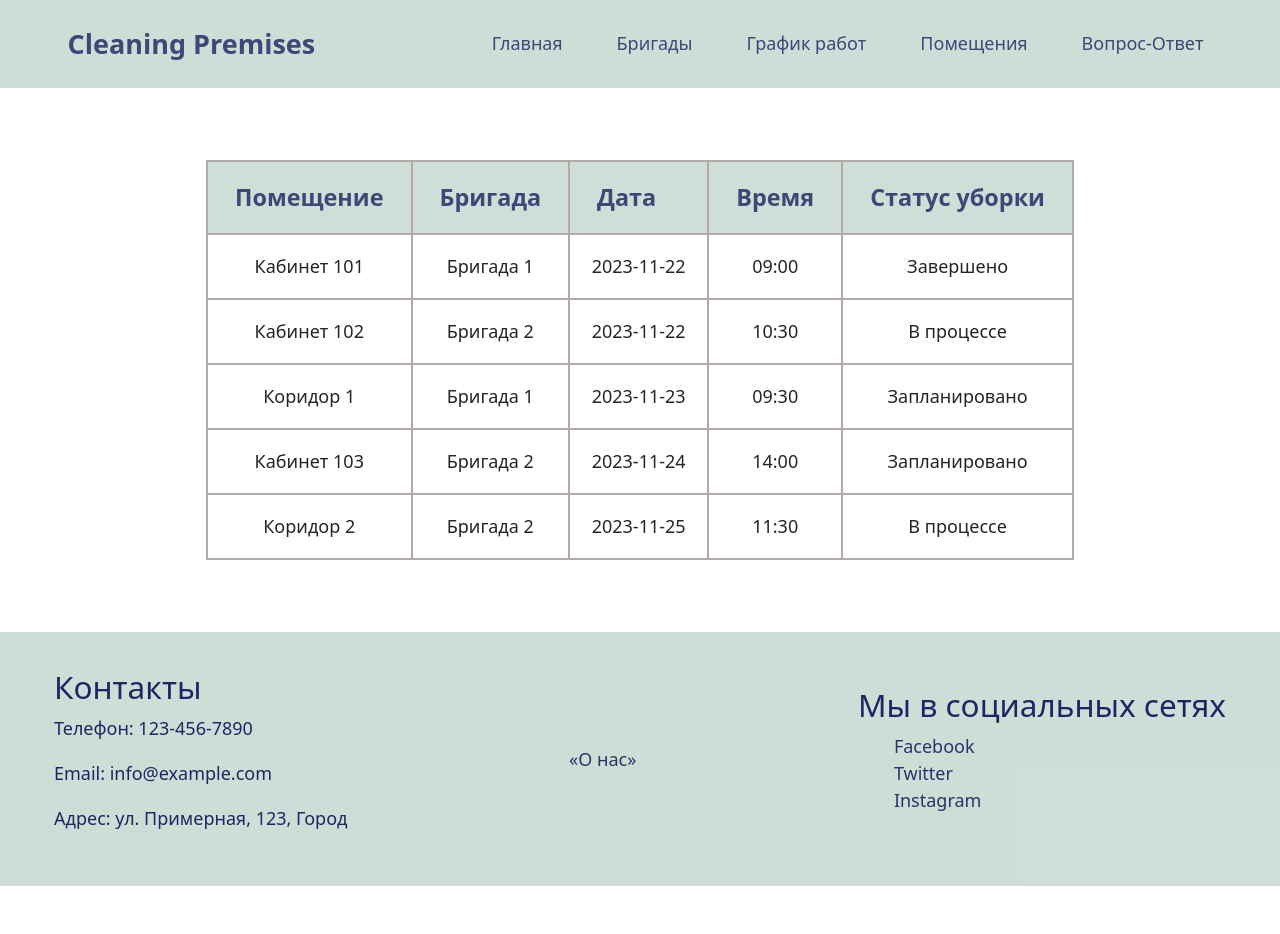
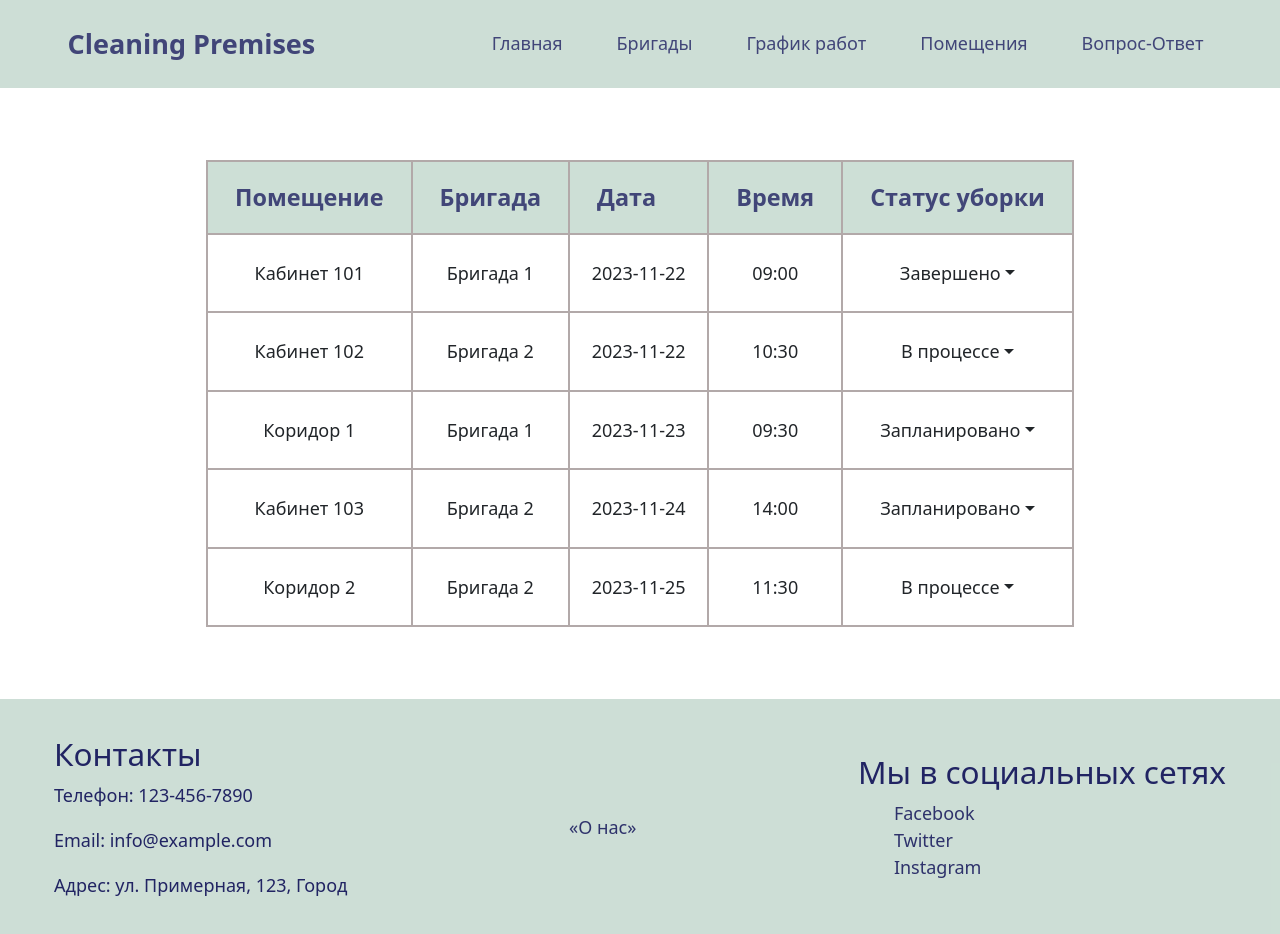
Before and after one commit to ppank0/cleaning-premises, a React (Create React App) app in the folder cleaning-premises/: page /schedule in a window 1280 px wide. Shown: the top 934 px of the page. Before the commit the page ends 886 px from the top, so only its background shows below. Built offline with nearby package versions, Linux system fonts and the light colour scheme.

Commit message:
feat: remove delete function, add change option to CleanStatus

```diff
--- a/cleaning-premises/src/components/ScheduleItem.jsx
+++ b/cleaning-premises/src/components/ScheduleItem.jsx
@@ -4,7 +4,6 @@ import MyPopup from './CustomPopup'
 
 const ScheduleItem = ({schedule}) => {
     const [schedule_item, setSchedule_item] = useState({
-
         id: schedule.id,
         room: schedule.room,
         brigade: schedule.brigade,
@@ -15,6 +14,12 @@ const ScheduleItem = ({schedule}) => {
     );
     const [isPopupOpen, setIsPopupOpen] = useState(false);
 
+    function handleDropdownItemClick(value) {
+        setSchedule_item(prevState => ({
+            ...prevState,
+            CleanStatus : value
+          }));
+      }
     function handleDeleteFunction() {
         setIsPopupOpen(true);
     }
@@ -22,23 +27,28 @@ const ScheduleItem = ({schedule}) => {
         setIsPopupOpen(false);
     }
     function handleConfirm(schedule_id) {
-        if(schedule.id===schedule_id){
-            setSchedule_item(
-                null
-            );
+        if (schedule.id === schedule_id) {
+          setSchedule_item(prevState => ({
+            ...prevState,
+            id: null,
+            room: "",
+            brigade: "",
+            date: "",
+            time: "",
+            CleanStatus: ""
+          }));
           console.log(schedule_item);
           handleCancel();
-        }
-        else{
+        } else {
           handleCancel();
         }
       }
     const rowClassName = schedule_item === null ? "schedule_item-tr-hidden" : "schedule_item-tr";
     return (
         <>
-        {isPopupOpen && (
+        {/* {isPopupOpen && (
             <MyPopup
-            item={<tr onClick={handleDeleteFunction} className={rowClassName} key={schedule.id}>
+            item={<tr onDoubleClick={handleDeleteFunction} className={rowClassName} key={schedule.id}>
                 <td>{schedule.room}</td>
                 <td>{schedule.brigade}</td>
                 <td>{schedule.date}</td>
@@ -53,15 +63,26 @@ const ScheduleItem = ({schedule}) => {
                 </div>
             </div>}/>
             )
-        }
+        } */}
 
            {!isPopupOpen&&
-           <tr onClick={handleDeleteFunction} className={rowClassName} key={schedule.id}>
+           <tr className={rowClassName} key={schedule.id}>
                 <td>{schedule.room}</td>
                 <td>{schedule.brigade}</td>
                 <td>{schedule.date}</td>
                 <td>{schedule.time}</td>
-                <td>{schedule.CleanStatus}</td>
+                <td>
+                    <div class="dropdown">
+                        <button className='dropdown-btn' class="btn dropdown-toggle" type="button-d" data-bs-toggle="dropdown" aria-expanded="false">
+                            {schedule_item.CleanStatus}
+                        </button>
+                        <ul class="dropdown-menu">
+                            <li><a class="dropdown-item" href="#" onClick={() => handleDropdownItemClick('Завершено')}>Завершено</a></li>
+                            <li><a class="dropdown-item" href="#" onClick={() => handleDropdownItemClick('В процессе')}>В процессе</a></li>
+                            <li><a class="dropdown-item" href="#" onClick={() => handleDropdownItemClick('Запланировано')}>Запланировано</a></li>
+                        </ul>
+                    </div>
+                </td>
             </tr>
            }
 
--- a/cleaning-premises/src/styles/scheduleItem.css
+++ b/cleaning-premises/src/styles/scheduleItem.css
@@ -15,3 +15,8 @@
 .schedule_item-tr-hidden{
     display: none;
 }
+
+[type=button-d]:not(:disabled), [type=reset]:not(:disabled), [type=submit]:not(:disabled), .button-d:not(:disabled) {
+    cursor: pointer;
+    border: none;
+}
```
Lines whose indentation alone changed are shown as unchanged.
